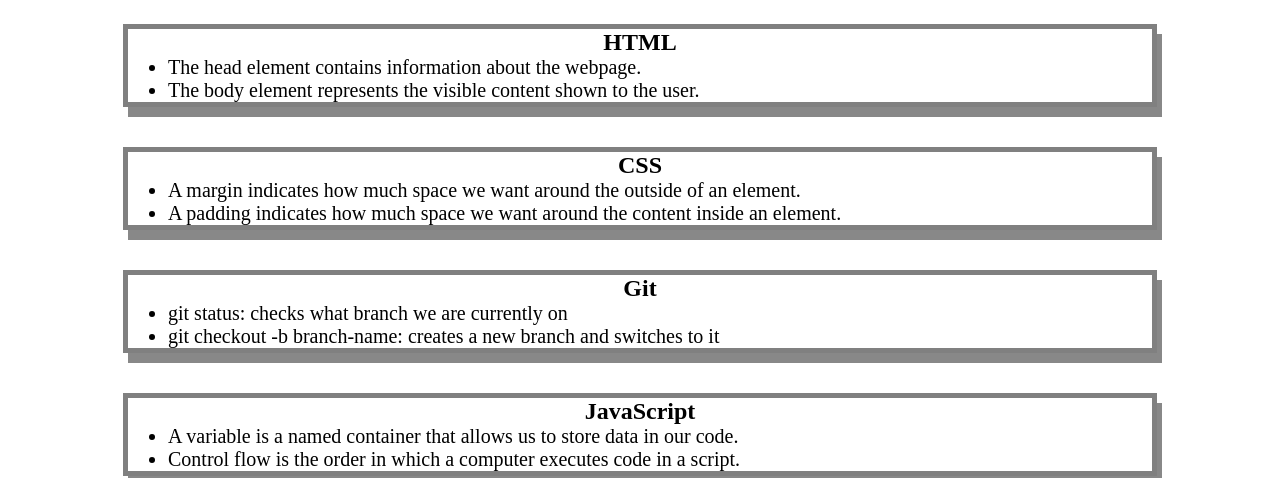
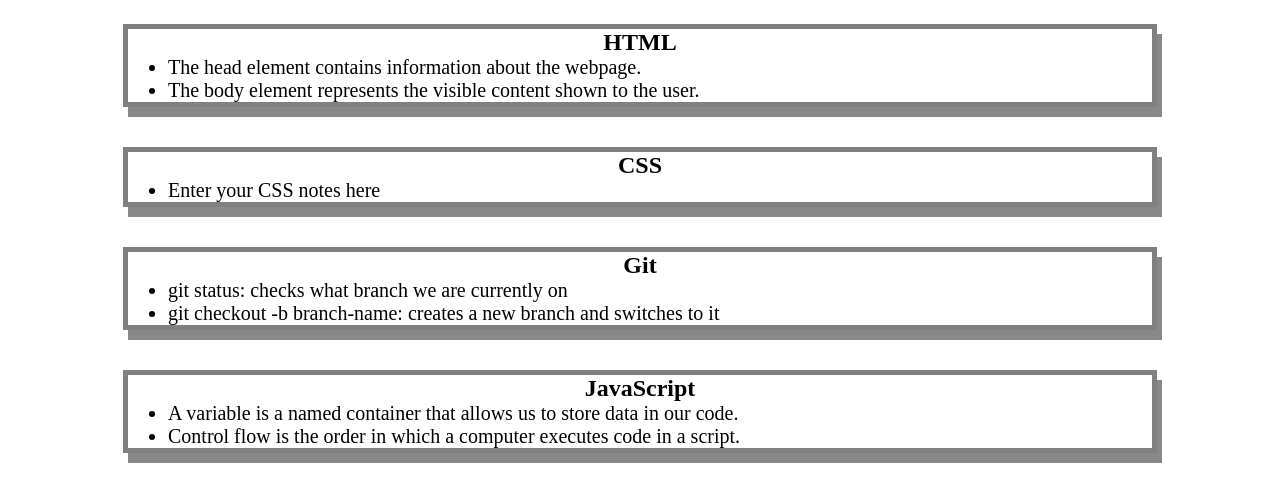
Before and after one commit to UserHAL-9000/prework-study-guide, a plain HTML site: page index.html in a window 1280 px wide. Shown: the part 136-614 px from the top of the page. Drawn offline with Linux system fonts and the light colour scheme.

Commit message:
commit before merge

```diff
--- a/index.html
+++ b/index.html
@@ -26,8 +26,7 @@
       <section class="card" id="css-section">
         <h2>CSS</h2>
      <ul>
-      <li>A margin indicates how much space we want around the outside of an element.</li>
-      <li>A padding indicates how much space we want around the content inside an element.</li>
+      <li>Enter your CSS notes here</li>
      </ul>
 
       </section>
```
